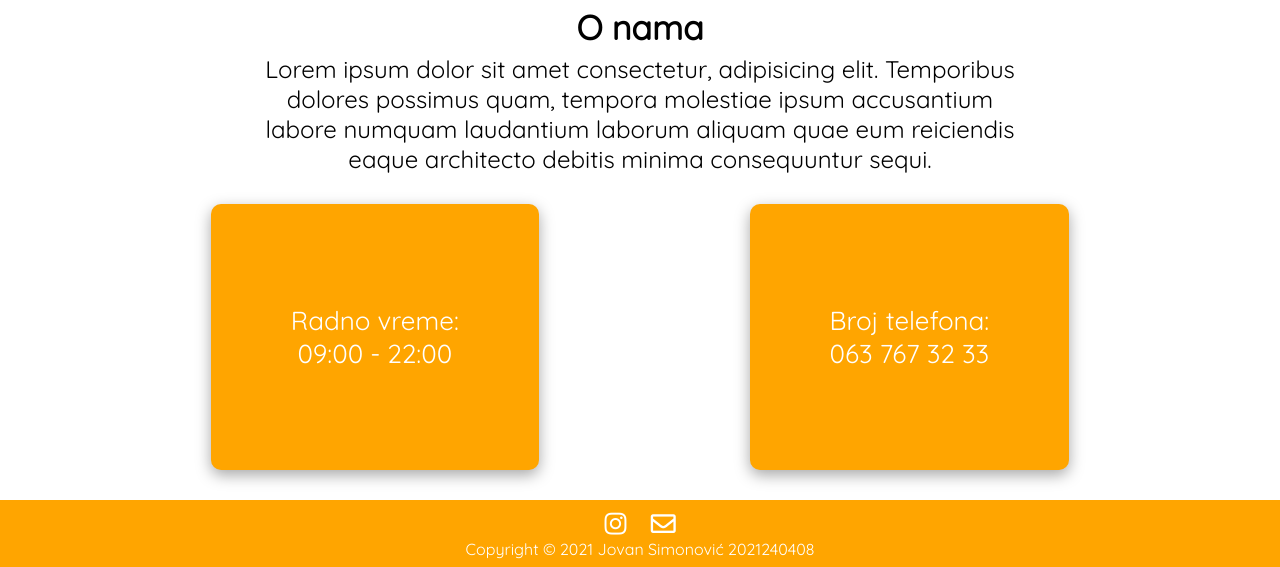
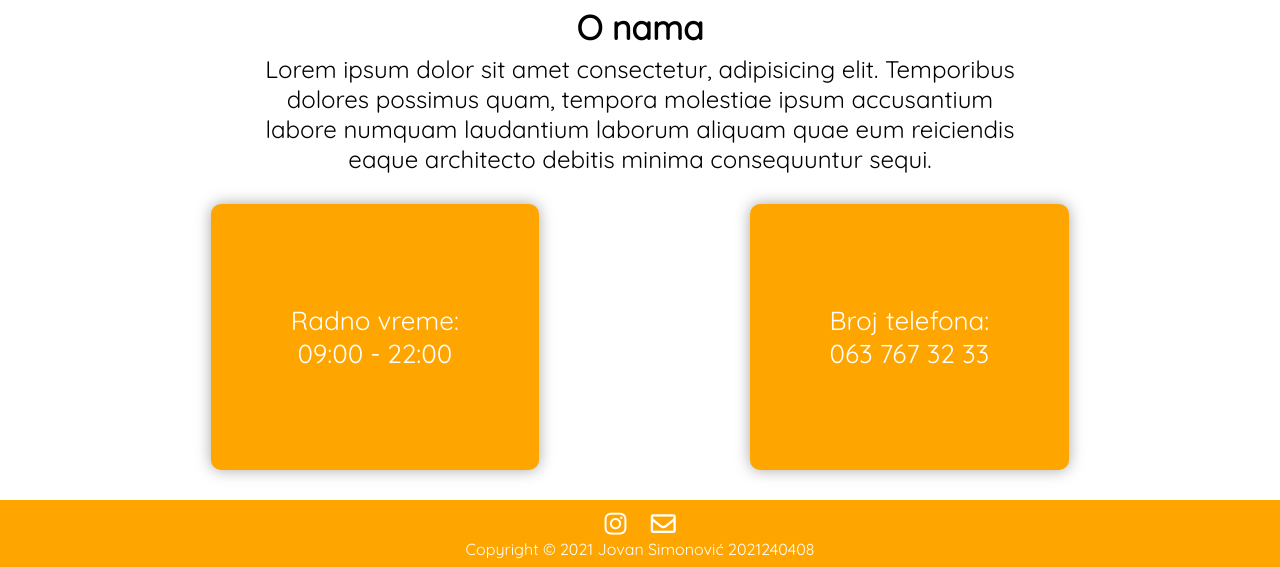
Before and after one commit to JocaxD69/Zavicaj, a PHP site: page / in a window 1280 px wide. Shown: the part 604-1171 px from the top of the page. Run offline with PHP 8.4, Linux system fonts and the light colour scheme; some libraries are stand-ins or nearby versions.

Commit message:
box-shadow-fix

```diff
--- a/css/style.css
+++ b/css/style.css
@@ -149,7 +149,7 @@ h2 {
   padding: 100px 80px;
   margin: 30px 0;
   border-radius: 10px;
-  box-shadow: rgba(0, 0, 0, 0.35) 0px 5px 15px;
+  box-shadow: rgba(0, 0, 0, 0.35) 0px 0px 15px;
 }
 .index-info a {
   color: white;
```
